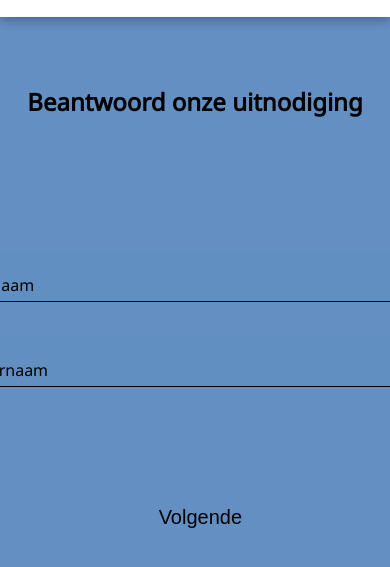
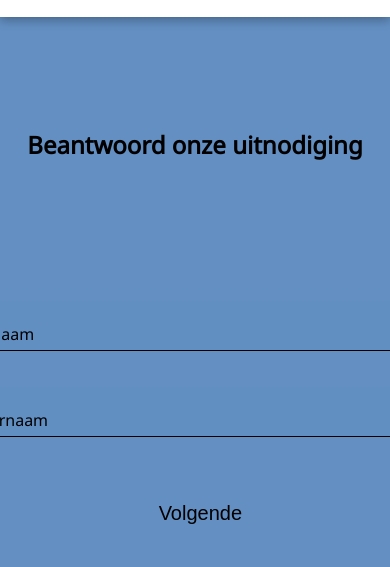
Before and after one commit to tfvh2004/Event-website, a plain HTML site: page rsvp1.htm in a window 390 px wide. Shown: the part 93-660 px from the top of the page. Drawn offline with Linux system fonts and the light colour scheme.

Commit message:
rsvp1 landscape iPhone 6/7/8 Plus

```diff
--- a/css/rsvp.css
+++ b/css/rsvp.css
@@ -199,3 +199,15 @@ section{
     color: #000;
     opacity: 0.7;
 }
+
+
+/*iPhone 6/7/8 Plus landscape mode */
+@media screen and (max-width: 737px) {
+    h2{
+        margin-top: 15%;
+    }
+
+    #GetInfo{
+        margin-top: 0%;
+    }
+}
```
